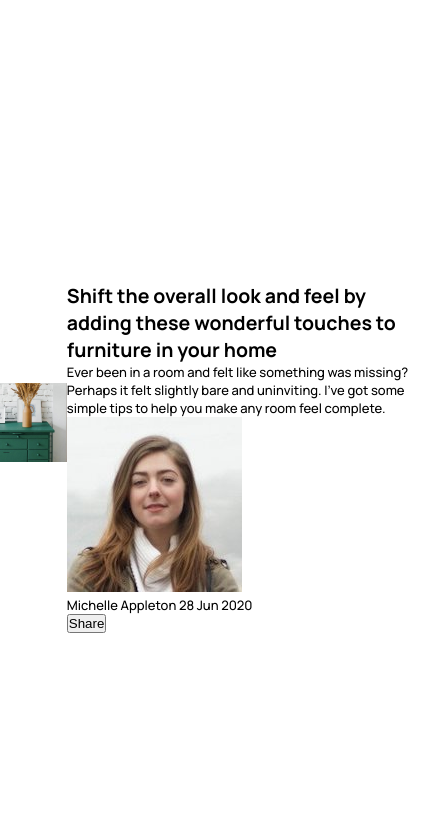
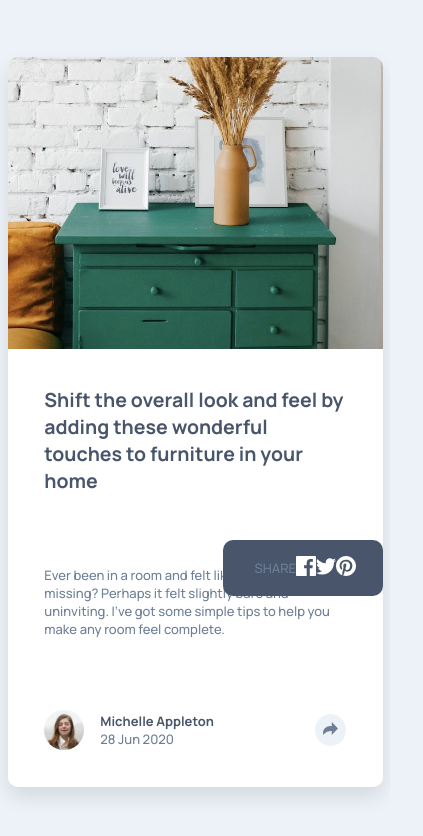
Before and after one commit to Aaron-GF/article-preview-component-master, a plain HTML site: page index.html in a window 390 px wide. Shown: the whole page, 423 px wide, since content can reach past the window. Drawn offline with Linux system fonts and the light colour scheme.

Commit message:
feat: implement article preview layout, upgrade design and made responsive

```diff
--- a/index.html
+++ b/index.html
@@ -45,7 +45,15 @@
             <span>Michelle Appleton</span>
             <span>28 Jun 2020</span>
           </div>
-          <button>Share</button>
+          <button><img src="./images/icon-share.svg" alt="icon share"></button>
+          <nav>
+            <ul>
+              <li><span>SHARE</span></li>
+              <li><img src="./images/icon-facebook.svg" alt="icon facebook"></li>
+              <li><img src="./images/icon-twitter.svg" alt="icon twitter"></li>
+              <li><img src="./images/icon-pinterest.svg" alt="icon pinterest"></li>
+            </ul>
+          </nav>
         </div>
       </section>
     </main>
--- a/main.js
+++ b/main.js
@@ -0,0 +1,5 @@
+const button = document.querySelector("button");
+
+button.addEventListener("click", () => {
+
+});
--- a/styles.css
+++ b/styles.css
@@ -18,19 +18,117 @@ body {
   font-family: "Manrope", sans-serif;
   font-size: 13px;
   height: 100dvh;
+  background-color: var(--light-grayish-blue);
+  color: var(--desaturated-dark-blue);
 }
 
 main {
   display: flex;
   width: 730px;
   height: 280px;
+  border-radius: 10px;
+  overflow: hidden;
+  box-shadow: 0px 10px 20px rgba(0, 0, 0, 0.1);
 
   section:nth-child(1) {
     background-image: url("./images/drawers.jpg");
-    background-size: contain;
-    background-position: center;
+    background-size: cover;
     background-repeat: no-repeat;
-    width: 280px;
-    height: 280px;
+    width: 39%;
+  }
+
+  section:nth-child(2) {
+    position: relative;
+    display: flex;
+    flex-direction: column;
+    justify-content: space-between;
+    background-color: white;
+    width: 61%;
+    padding: 2.3rem;
+    font-weight: 500;
+
+    h2 {
+      font-weight: 700;
+      color: var(--very-dark-grayish-blue);
+    }
+
+    > div {
+      display: flex;
+      align-items: center;
+
+      > img {
+        width: 40px;
+        height: 40px;
+        border-radius: 50%;
+      }
+
+      > div {
+        display: flex;
+        flex-direction: column;
+        margin-left: 1rem;
+
+        span:first-child {
+          font-weight: 700;
+          color: var(--very-dark-grayish-blue);
+        }
+      }
+
+      > button {
+        margin-right: 0;
+        margin-left: auto;
+        background-color: var(--light-grayish-blue);
+        border: none;
+        cursor: pointer;
+        padding: 0.5rem;
+        border-radius: 50%;
+        transition: all 0.2s ease-in-out;
+
+        &:active {
+          background-color: var(--very-dark-grayish-blue);
+
+          img {
+            filter: brightness(0) invert(1);
+          }
+        }
+      }
+    }
   }
 }
+
+nav {
+  /* display: none; */
+  position: absolute;
+  right: 0;
+  top: 50%;
+  transform: translateY(-50%);
+  background-color: var(--very-dark-grayish-blue);
+  padding: 1rem 2rem;
+  border-radius: 10px;
+  width: 10rem;
+
+  ul {
+    display: flex;
+    justify-content: space-between;
+    align-items: center;
+    text-decoration: none;
+    list-style: none;
+  }
+}
+
+@media (max-width: 768px) {
+  main {
+    flex-direction: column;
+    width: 375px;
+    height: 730px;
+
+    section:nth-child(1) {
+      width: 100%;
+      height: 40%;
+    }
+
+    section:nth-child(2) {
+      width: 100%;
+      height: 60%;
+    }
+  }
+}
```
